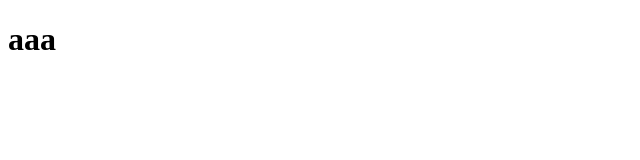
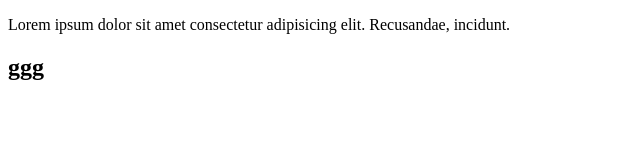
Before and after one commit to mrchappie/branch_ex, a plain HTML site: page index.html in a window 1280 px wide. Shown: the whole page, without its empty margins (0-640 px from the left). Drawn offline with Linux system fonts and the light colour scheme.

Commit message:
test_sec_branch

```diff
--- a/index.html
+++ b/index.html
@@ -7,6 +7,10 @@
     <title>Document</title>
   </head>
   <body>
-    <h1>aaa</h1>
+    <p>
+      Lorem ipsum dolor sit amet consectetur adipisicing elit. Recusandae,
+      incidunt.
+    </p>
+    <h2>ggg</h2>
   </body>
 </html>
```
